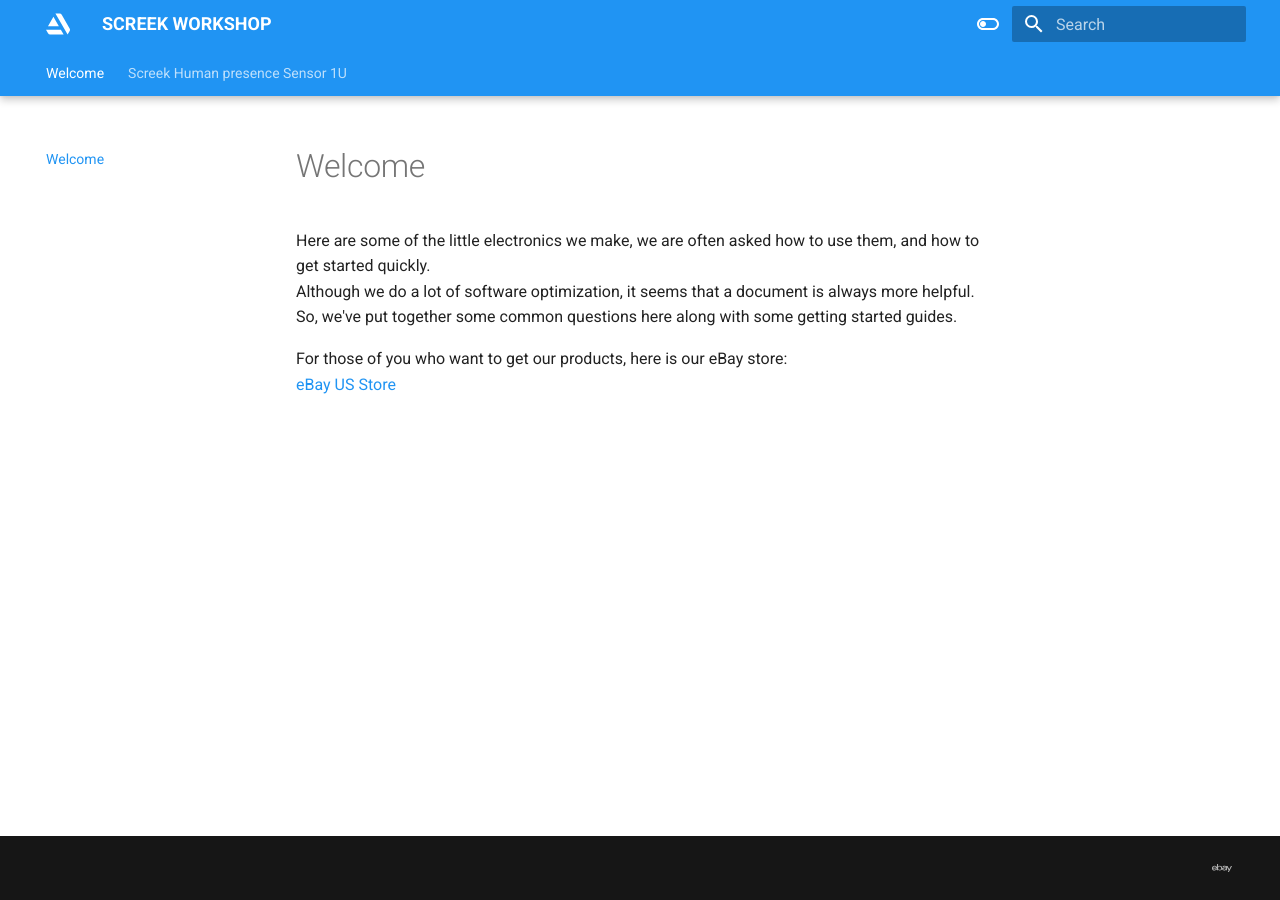
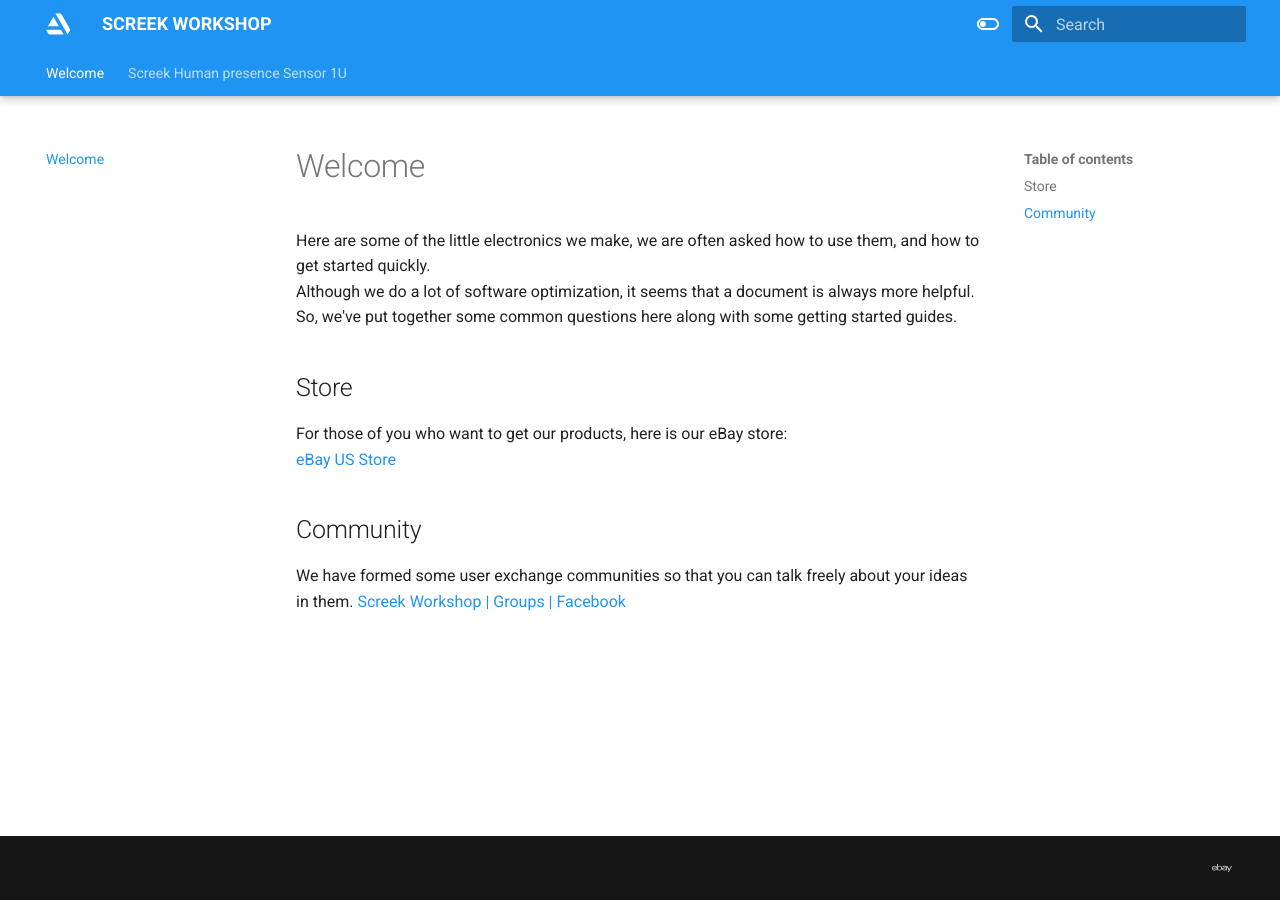
Before and after one commit to screek-workshop/sites, an MkDocs documentation site: the page built from docs/index.md, in a window 1280 px wide. Built offline with MkDocs 1.6.1 and Material for MkDocs 9.7.7, drawn with Linux system fonts in a browser that asks for light colours.

Commit message:
Update index.md

```diff
--- a/docs/index.md
+++ b/docs/index.md
@@ -8,5 +8,10 @@
 Although we do a lot of software optimization, it seems that a document is always more helpful.
 So, we've put together some common questions here along with some getting started guides.
 
+## Store
 For those of you who want to get our products, here is our eBay store:
 [eBay US Store](https://www.ebay.com/str/screekworkshop)
+
+## Community
+We have formed some user exchange communities so that you can talk freely about your ideas in them.
+[Screek Workshop | Groups | Facebook](https://www.facebook.com/groups/screekworkshop)
```
